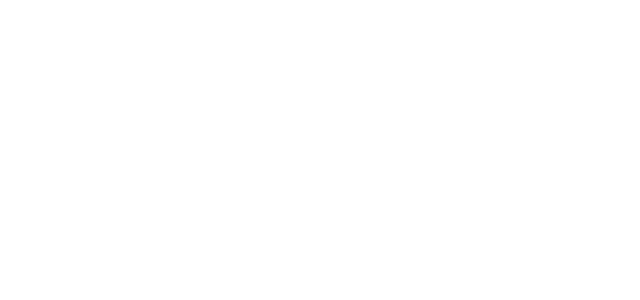
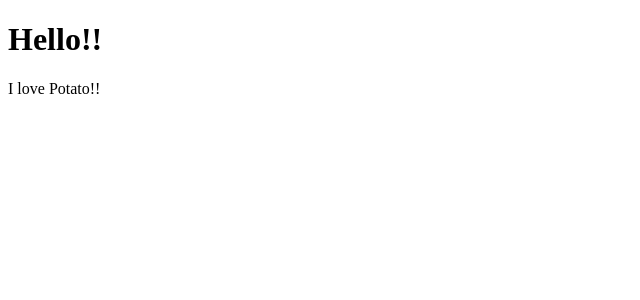
Before and after one commit to Youngminieo/clonecoding_react_movie_app, a React (Create React App) app in the folder movie_app/: page / in a window 1280 px wide. Shown: the top 300 px of the page, without its empty margins (0-640 px from the left). Built offline with nearby package versions, Linux system fonts and the light colour scheme.

Commit message:
what is JSX, component part 1

```diff
--- a/movie_app/src/App.js
+++ b/movie_app/src/App.js
@@ -1,9 +1,11 @@
 import React from "react";
+import Potato from "./Potato";
 
 function App() {
   return (
     <div className="App">
-
+      <h1>Hello!!</h1>
+      <Potato />
     </div>
   );
 }
--- /dev/null
+++ b/movie_app/src/Potato.js
@@ -0,0 +1,11 @@
+import React from 'react';
+
+function Potato(){
+    return(
+        <div>
+            <p>I love Potato!!</p>
+        </div>
+    )
+}
+
+export default Potato;
```
